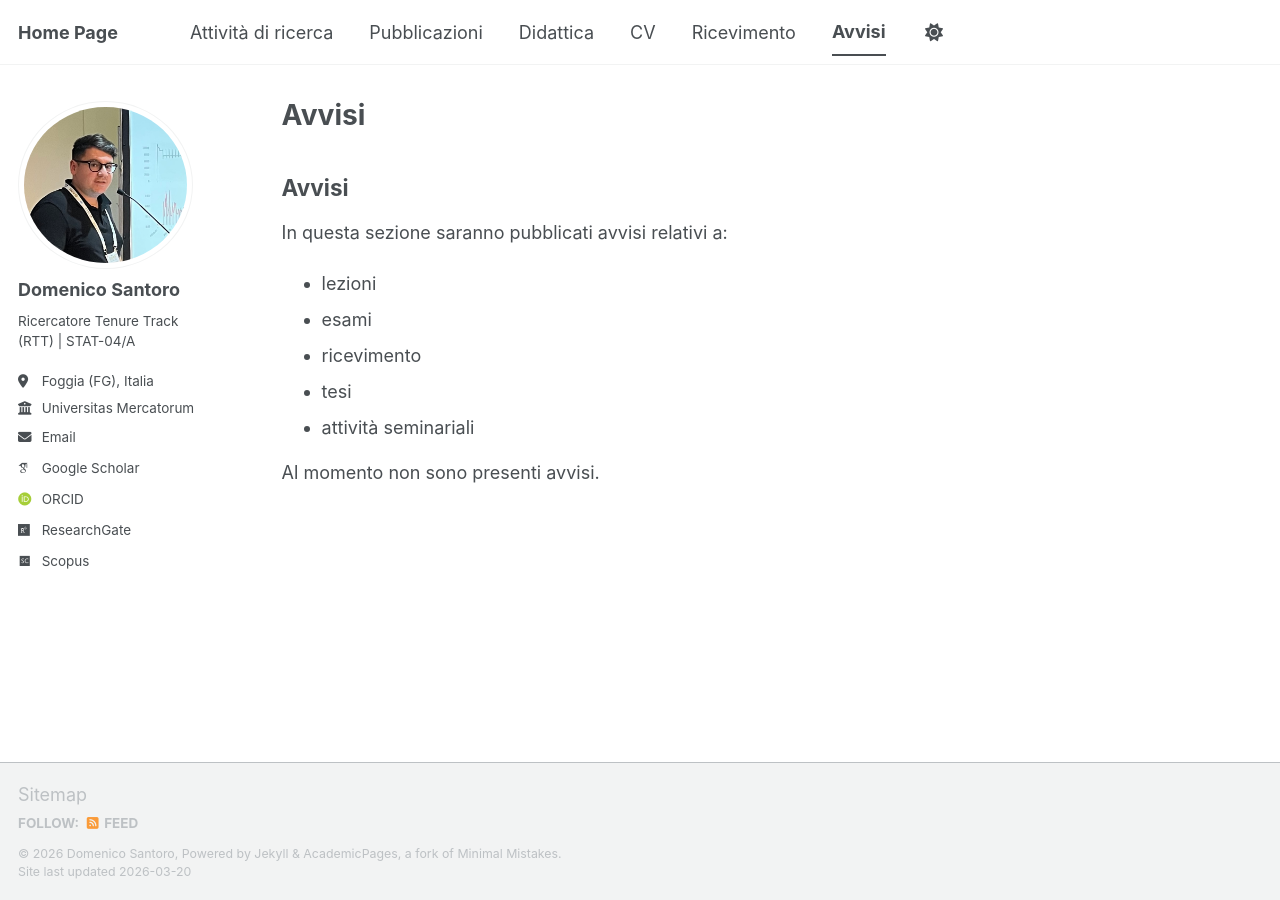
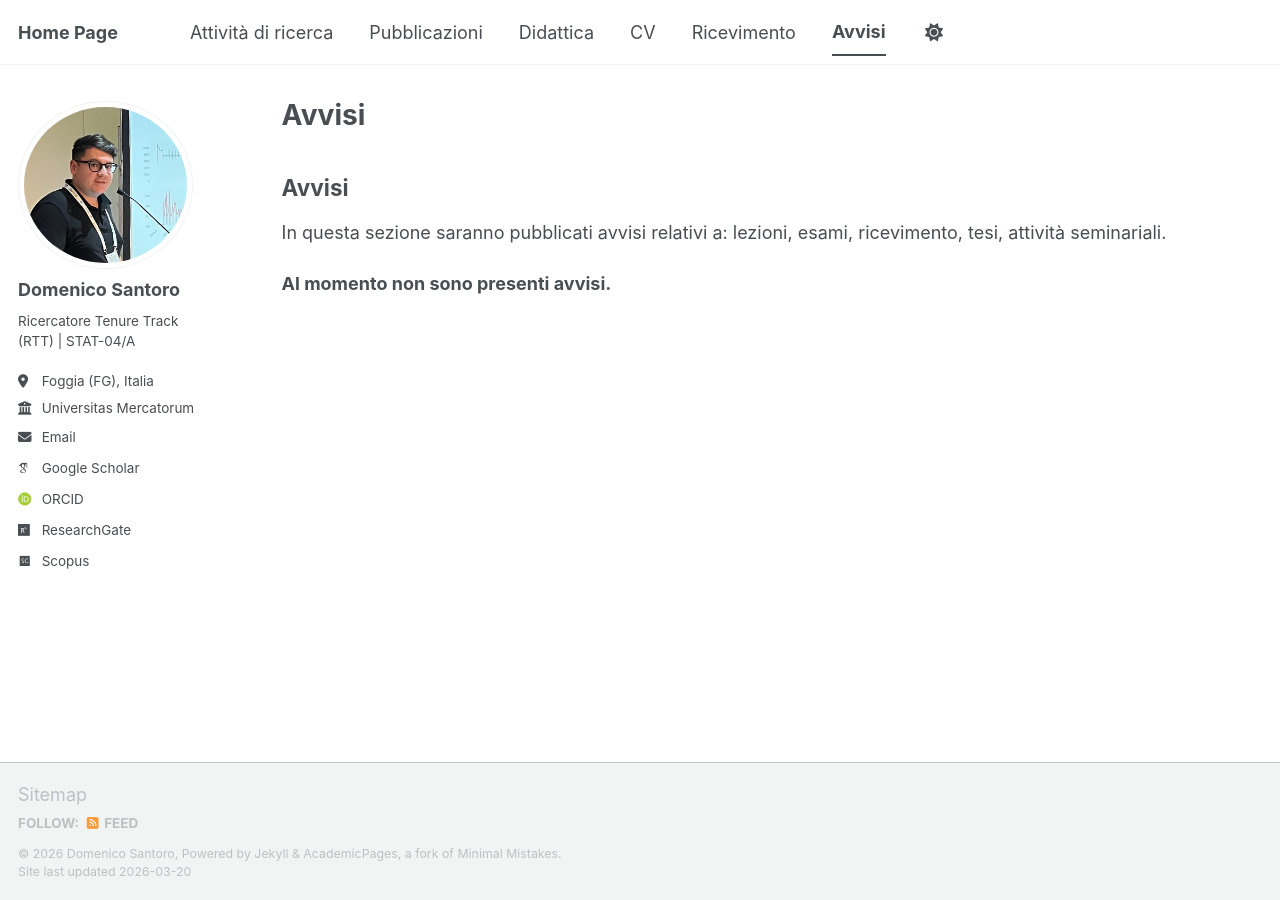
Before and after one commit to mimmoexe/mimmoexe.github.io, a Jekyll site: the page built from _pages/news.md, in a window 1280 px wide. Built offline with Jekyll 4.4.1, drawn with Linux system fonts in a browser that asks for light colours; some web fonts are replaced; a script bundle is joined from its source files by our own code; library files that are not in the unit come from our copies.

Commit message:
Update news.md

```diff
--- a/_pages/news.md
+++ b/_pages/news.md
@@ -7,12 +7,6 @@ author_profile: true
 
 ## Avvisi
 
-In questa sezione saranno pubblicati avvisi relativi a:
+In questa sezione saranno pubblicati avvisi relativi a: lezioni, esami, ricevimento, tesi, attività seminariali.
 
-- lezioni
-- esami
-- ricevimento
-- tesi
-- attività seminariali
-
-Al momento non sono presenti avvisi.
+**Al momento non sono presenti avvisi.**
```
